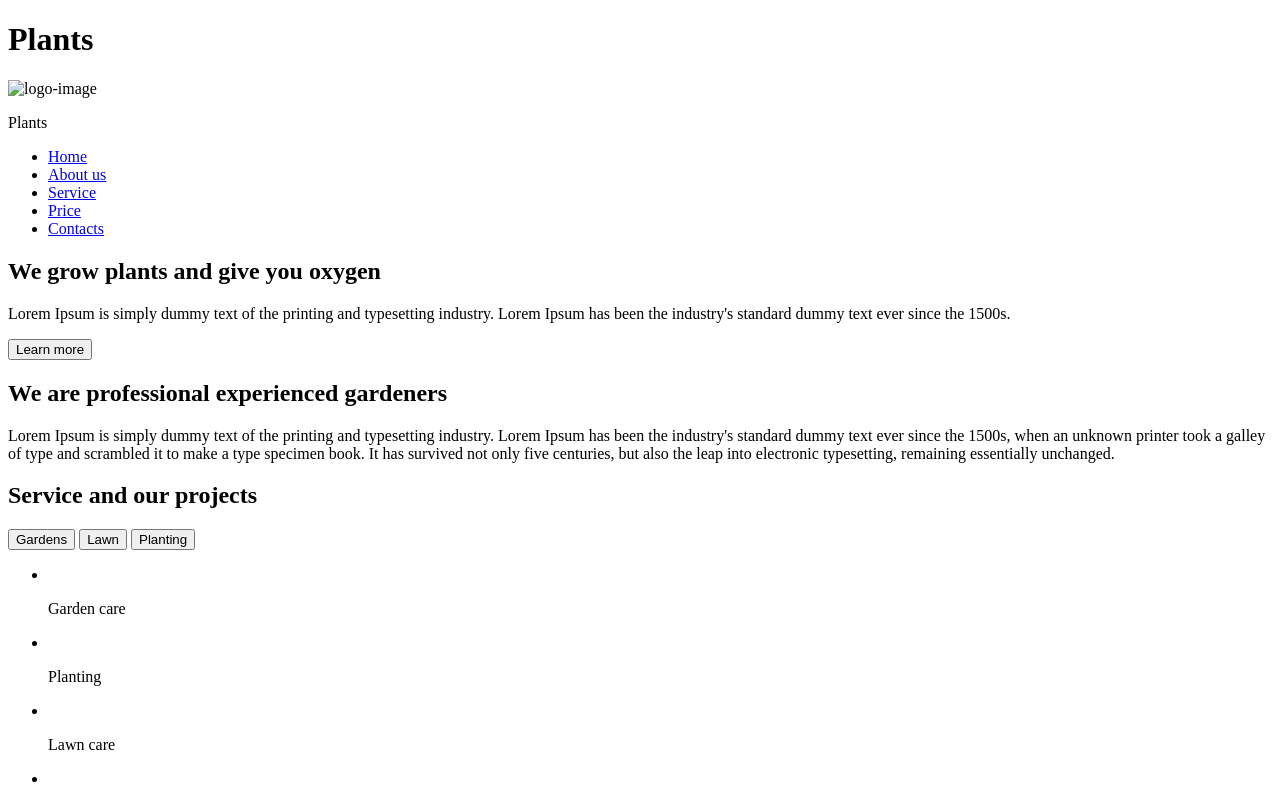
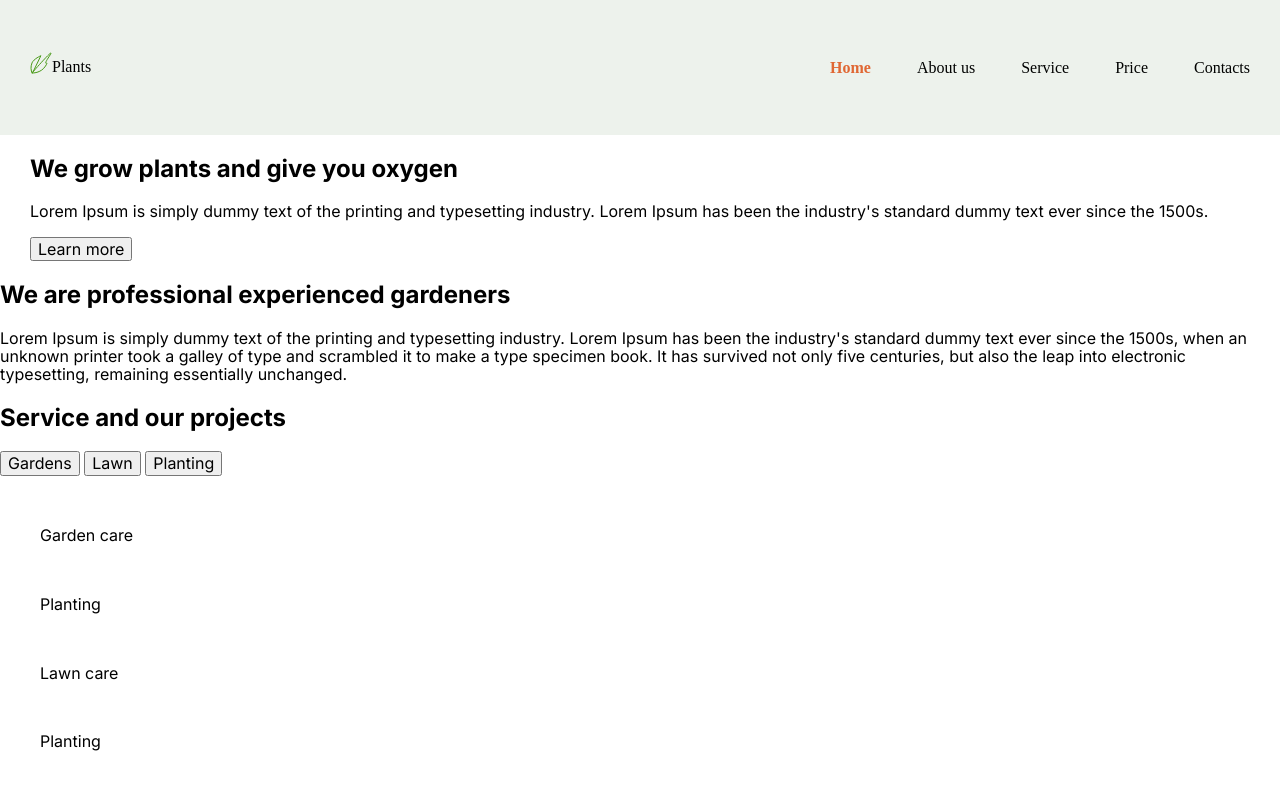
Before and after one commit to Ttatyanakr/plants, a plain HTML site: page plants/index.html in a window 1280 px wide. Shown: the top 798 px of the page. Drawn offline with nearby package versions, Linux system fonts and the light colour scheme; a web font is replaced by a local one.

Commit message:
feat: add images and header styles

```diff
--- /dev/null
+++ b/plants/assets/styles/style.css
@@ -0,0 +1,93 @@
+@import url('https://fonts.googleapis.com/css2?family=Inika:wght@400;700&family=Inter:wght@300;400;700&display=swap');
+
+:root {
+    --orange: #E06733;
+    --light-green: #EDF2EC;
+    --green: #499A18;
+    --light-gray: #717171;
+    --gray: #636060;
+    --black: #000000;
+    --black-nav: #010201;
+}
+
+body {
+    font-family: 'Inter', sans-serif;
+}
+
+.hidden {
+    position: absolute;
+    overflow: hidden;
+    width: 1px;
+    height: 1px;
+}
+
+a {
+    text-decoration: none;
+}
+
+li {
+    list-style-type: none;
+}
+
+.wrapper {
+    max-width: 1220px;
+    margin: 0 auto;
+}
+
+
+
+/* HEADER STYLES START */
+
+.header-container {
+    background: var(--light-green);
+}
+
+.main-header {
+    display: flex;
+    justify-content: space-between;
+    align-items: center;
+
+    height: 8.4375rem;
+}
+
+.header__logo {
+    display: flex;
+    align-items: center;
+
+    padding-bottom: 0.5rem;
+}
+
+.logo__text {
+    margin-bottom: 0.5rem;
+
+    font-family: 'Inika', serif;
+    color: var(--black);
+}
+
+.nav-list {
+    display: flex;
+}
+
+.nav-list__item {
+    padding-left: 2.875rem;
+}
+
+.nav-list__link {
+    font-family: 'Inika', serif;
+    color: var(--black-nav);
+}
+
+.active {
+    font-weight: bold;
+    color: var(--orange);
+}
+
+/* HEADER STYLES END */
+
+
+
+/* WELCOME SECTION STYLES START */
+
+
+
+/* WELCOME SECTION STYLES END */
--- a/plants/index.html
+++ b/plants/index.html
@@ -5,18 +5,23 @@
     <meta http-equiv="X-UA-Compatible" content="IE=edge">
     <meta name="viewport" content="width=device-width, initial-scale=1.0">
     <title>Plants</title>
+    <link rel="stylesheet" href="https://cdnjs.cloudflare.com/ajax/libs/normalize/8.0.1/normalize.min.css" integrity="sha512-NhSC1YmyruXifcj/KFRWoC561YpHpc5Jtzgvbuzx5VozKpWvQ+4nXhPdFgmx8xqexRcpAglTj9sIBWINXa8x5w==" crossorigin="anonymous" referrerpolicy="no-referrer" />
+    <link rel="stylesheet" href="/assets/styles/style.css">
 </head>
 <body>
+    <div class="header-container">
+        <div class="wrapper">
             <header class="main-header">
-        <h1 class="h1_hidden">Plants</h1>
-        <div class="header__logo">
-            <img src="" alt="logo-image" class="logo__img">
+                <h1 class="hidden">Plants</h1>
+
+                <a href="#" class="header__logo">
+                    <img src="/assets/icons/logo_header.svg" alt="logo-image" class="logo__img">
                     <p class="logo__text">Plants</p>
-        </div>
+                </a>
                 <nav class="header__nav">
                     <ul class="nav-list">
                         <li class="nav-list__item">
-                    <a href="#welcome" class="nav-list__link">Home</a>
+                            <a href="#welcome" class="nav-list__link active">Home</a>
                         </li>
                         <li class="nav-list__item">
                             <a href="#about" class="nav-list__link">About us</a>
@@ -33,8 +38,12 @@
                     </ul>
                 </nav>
             </header>
+        </div>
+    </div>
 
     <main class="main-content">
+        <div class="welcome-container">
+            <div class="wrapper">
                 <section class="welcome">
                     <div class="welcome__content">
                         <h2 class="h2-style">We grow plants and give you oxygen</h2>
@@ -45,6 +54,8 @@
                     </div>
                     <div class="welcome__img"></div>
                 </section>
+            </div>
+        </div>
         <section class="about">
             <div class="about__content">
                 <h2 class="h2-style">We are professional experienced gardeners</h2>
```
Also changed, not shown: plants/assets/icons/logo_header.svg (added), plants/assets/icons/socials_facebook.svg (added), plants/assets/icons/socials_instagram.svg (added), plants/assets/icons/socials_pinterest.svg (added), plants/assets/icons/socials_twitter.svg (added), plants/assets/images/about_plant.jpg (added), plants/assets/images/contacts_woman.png (added), plants/assets/images/prices_leafs.png (added), plants/assets/images/welcome_leafs.png (added), plants/script.js (added), 7 other files. Lines whose indentation alone changed are shown as unchanged.
